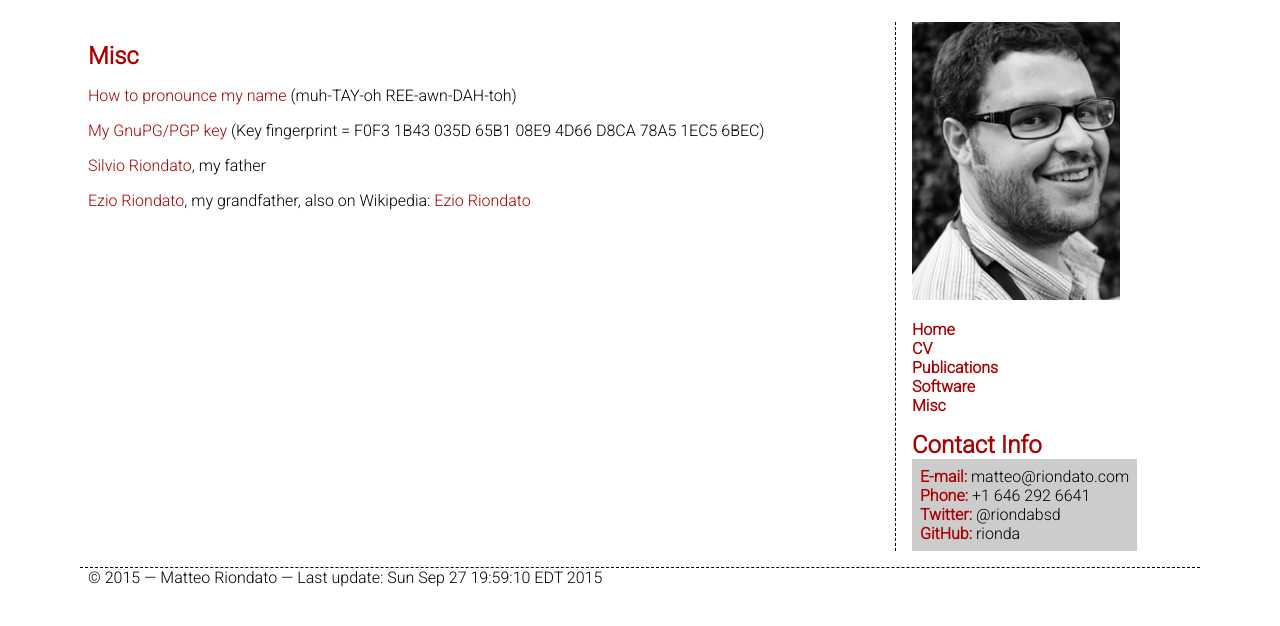
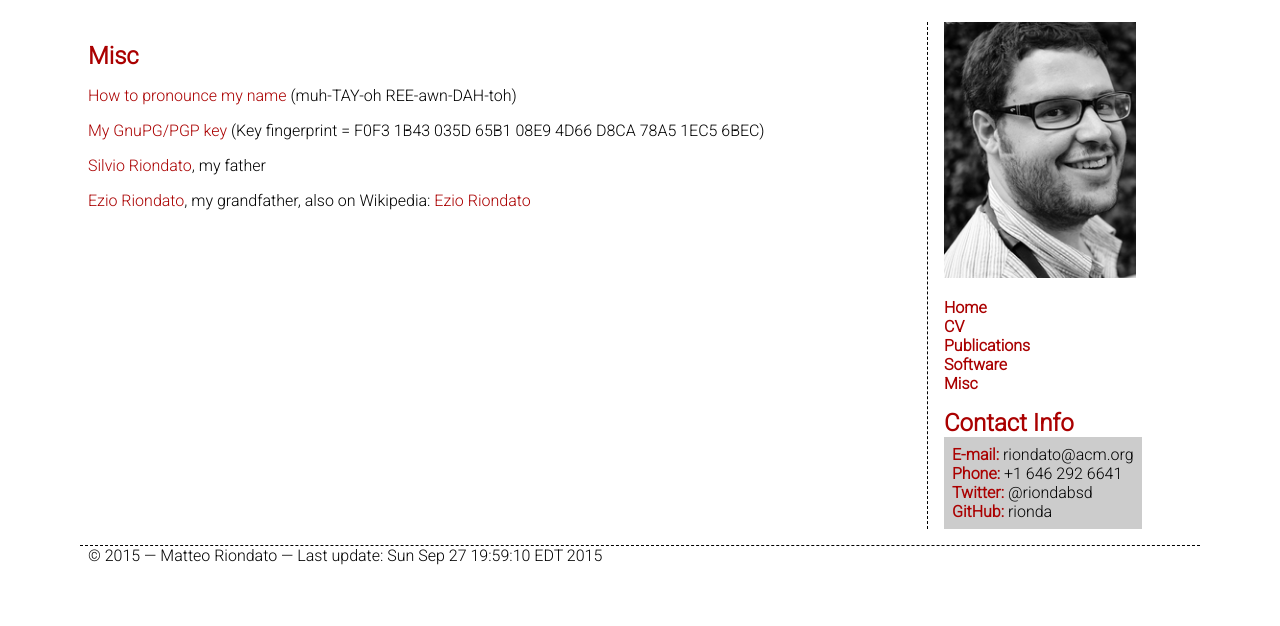
Before and after one commit to rionda/rionda.to, a PHP site: page /misc.php in a window 1280 px wide. Shown: the part 59-685 px from the top of the page. Run offline with PHP 8.4, Linux system fonts and the light colour scheme.

Commit message:
Use ACM email and update width of right column appropriately.

```diff
--- a/header.html
+++ b/header.html
@@ -35,7 +35,7 @@
 				<div id="contacts">
 					<ul>
 						<li><strong>E-mail:</strong> <a
-						href="mailto:matteo@riondato.com">matteo@riondato.com</a></li>
+						href="mailto:riondato@acm.org">riondato@acm.org</a></li>
 						<li><strong>Phone:</strong> +1 646 292 6641</li>
 						<li><strong>Twitter:</strong> <a
 						href="http://twitter.com/riondabsd">@riondabsd</a></li>
--- a/style.css
+++ b/style.css
@@ -32,14 +32,14 @@ strong {
 #container_right_col {
 	clear: both;
 	float: right;
-	width: 19em;
+	width: 17em;
 	border-left-style: dashed;
 	border-width: thin;
 }
 
 #container_left_col {
 	float: left;
-	width: 50.9em;
+	width: 52.9em;
 }
 
 #header {
@@ -48,14 +48,14 @@ strong {
 
 #side {
 	float: right;
-	width: 19em;
+	width: 17em;
 	padding-left: 1em;
 	padding-right: 0.5em;
 	box-sizing: border-box;
 }
 
 #side img {
-	width: 13em;
+	width: 12em;
 }
 
 #side h2 {
@@ -117,7 +117,7 @@ strong {
 	float: left;
 	padding-right: 0.5em;
 	padding-left: 0.5em;
-	width: 50.9em;
+	width: 52.9em;
 	box-sizing: border-box;
 }
 
```
